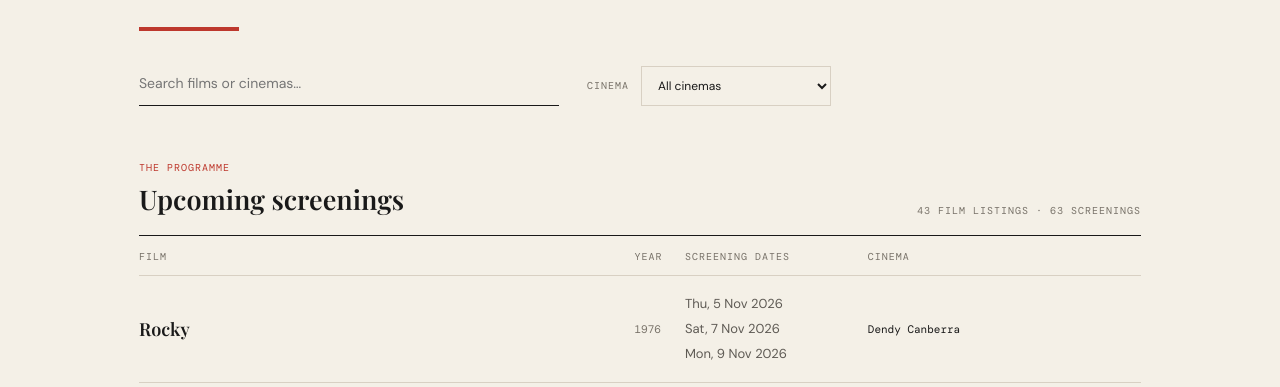
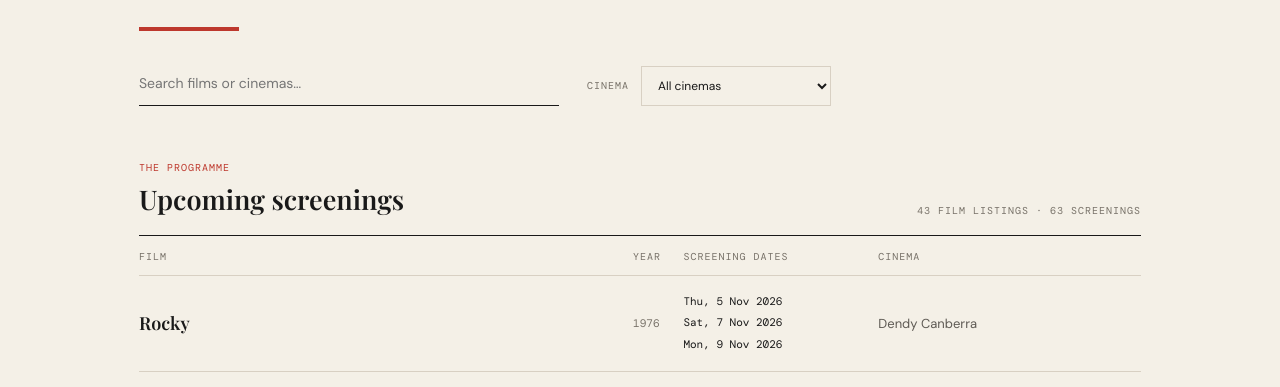
Before and after one commit to CBRretro/canberra-retro-cinema, a plain HTML site: page index.html in a window 1280 px wide. Shown: the part 411-798 px from the top of the page. Drawn offline with nearby package versions, Linux system fonts and the light colour scheme; a web font is replaced by a local one.

```diff
--- a/styles.css
+++ b/styles.css
@@ -32,9 +32,9 @@ input{width:100%;max-width:420px;border:0;border-bottom:1px solid var(--ink);bac
 .screenings-table td{padding:16px 12px 16px 0;border-bottom:1px solid var(--line);font-size:13px;vertical-align:middle}
 .screenings-table td:first-child{font:600 18px 'Playfair Display';min-width:220px}
 .screenings-table td:nth-child(2){font:11px 'DM Mono';color:var(--muted);white-space:nowrap}
-.screenings-table td:nth-child(3){color:#5e5a54;min-width:145px}
-.screenings-table td:nth-child(4){font:11px 'DM Mono';white-space:normal;min-width:155px}.screening-date{white-space:nowrap;line-height:1.8}.screening-date+.screening-date{margin-top:2px}
+.screenings-table td:nth-child(3){font:11px 'DM Mono';white-space:normal;min-width:155px}
+.screenings-table td:nth-child(4){color:#5e5a54;min-width:145px}.screening-date{white-space:nowrap;line-height:1.8}.screening-date+.screening-date{margin-top:2px}
 .empty-cell{text-align:center!important;padding:38px 12px!important;color:var(--muted);font:13px 'DM Sans'!important}
 .fineprint{font-size:9px;margin-top:25px}
 footer{display:flex;justify-content:space-between;padding:22px max(22px,calc((100vw - 1050px)/2));background:var(--ink);color:#d7d0c4;font-size:9px}
-@media(max-width:650px){header{height:64px}.strap{font-size:8px}main{padding:40px 19px 60px}.hero h1{letter-spacing:-2px}.controls{display:block}.controls input{max-width:none}.venue-filter{margin-top:18px}.venue-filter select{flex:1}.section-head{margin-top:42px}.section-head h2{font-size:24px}.screenings-table td{padding:14px 10px 14px 0}.screenings-table td:first-child{min-width:165px;font-size:16px}.screenings-table td:nth-child(3){min-width:125px}footer{font-size:8px;padding:18px 19px}}
+@media(max-width:650px){header{height:64px}.strap{font-size:8px}main{padding:40px 19px 60px}.hero h1{letter-spacing:-2px}.controls{display:block}.controls input{max-width:none}.venue-filter{margin-top:18px}.venue-filter select{flex:1}.section-head{margin-top:42px}.section-head h2{font-size:24px}.screenings-table td{padding:14px 10px 14px 0}.screenings-table td:first-child{min-width:165px;font-size:16px}.screenings-table td:nth-child(4){min-width:125px}footer{font-size:8px;padding:18px 19px}}
```
